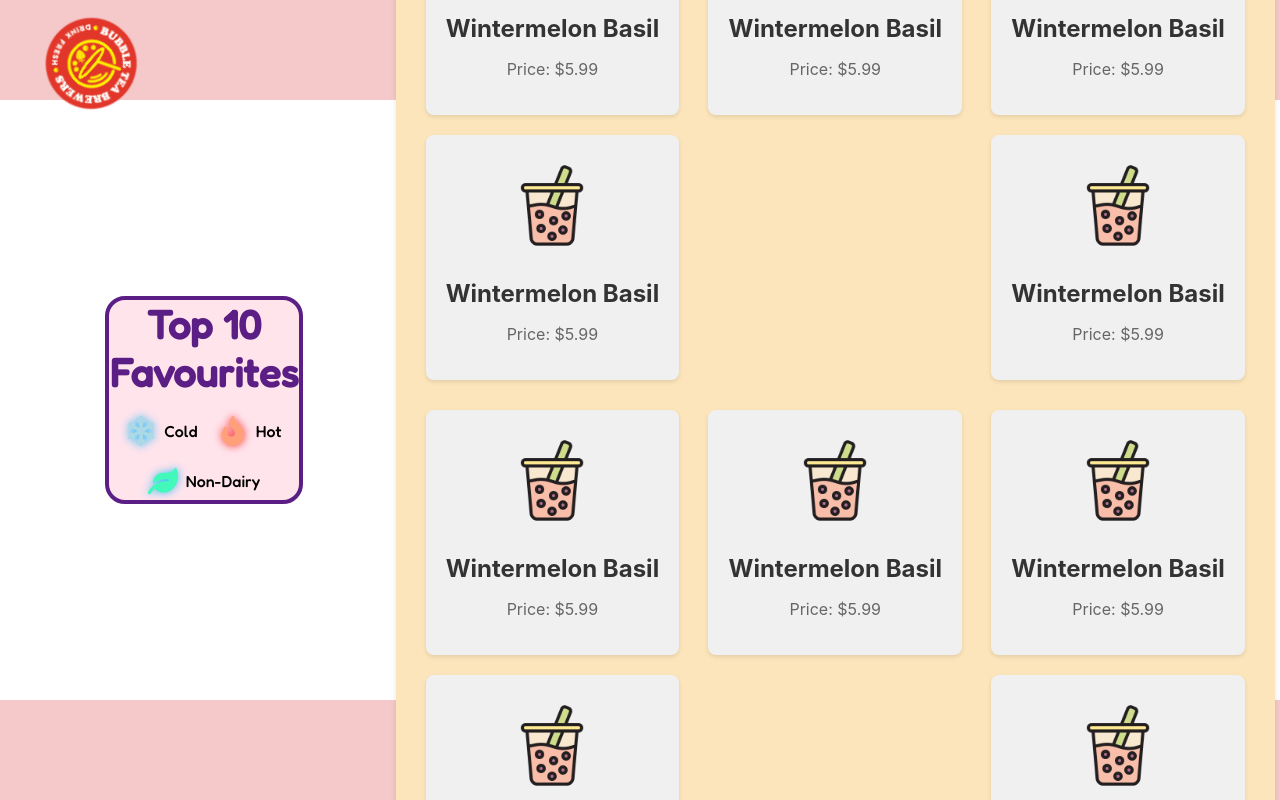
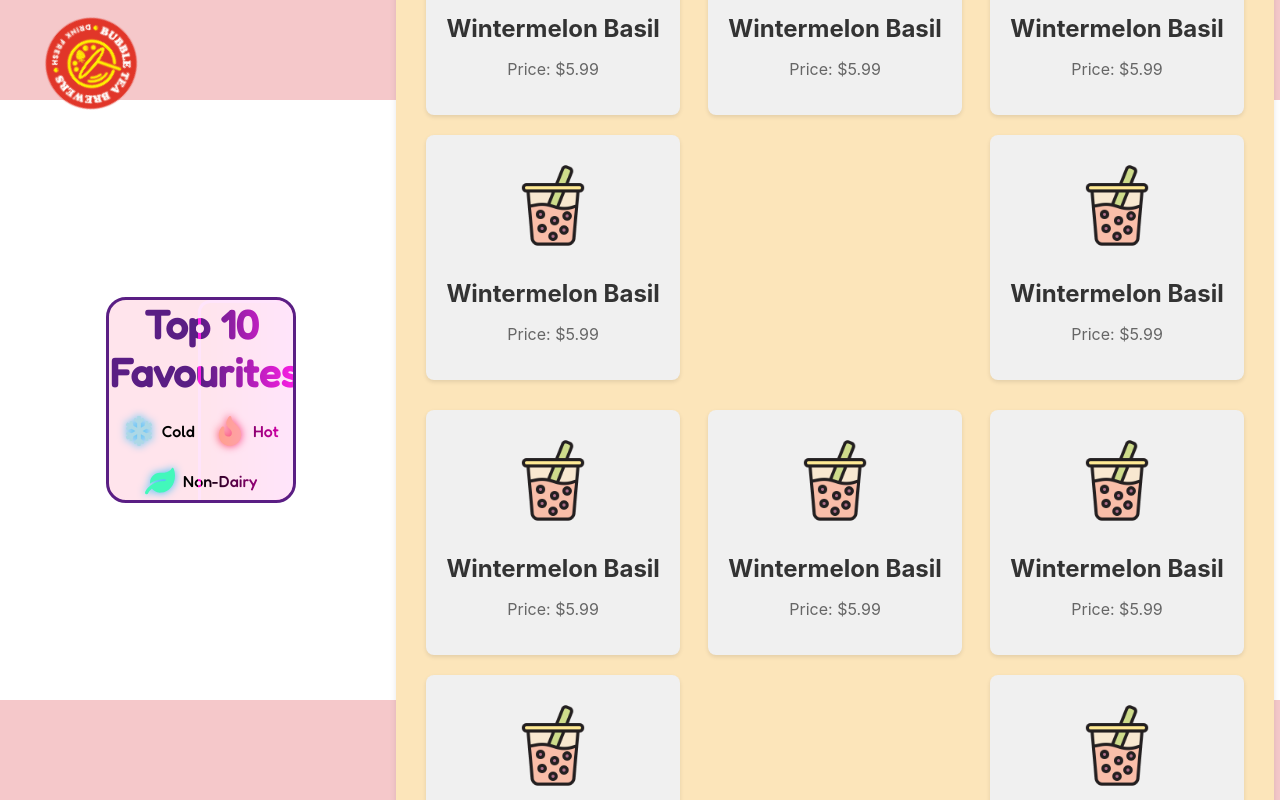
Before and after one commit to SleepOnFirewood/reactthings, a React (Create React App) app in the folder BubbleTeaMenu/main/myapp/: page / in a window 1280 px wide. Shown: the top 800 px of the page. Built offline with nearby package versions, Linux system fonts and the light colour scheme.

Commit message:
add neon effects

```diff
--- a/BubbleTeaMenu/main/myapp/src/component/LegendRow/LegendRow.css
+++ b/BubbleTeaMenu/main/myapp/src/component/LegendRow/LegendRow.css
@@ -12,6 +12,8 @@
     gap: 20px;
     border-color: #5a1e84;
 }
+
+
 
 .snowflake-blue {
     color: lightblue;
--- a/BubbleTeaMenu/main/myapp/src/component/Title/Title.css
+++ b/BubbleTeaMenu/main/myapp/src/component/Title/Title.css
@@ -9,6 +9,7 @@
     padding-left:100px;
     padding-right: 100px;
     font-family: 'Fredoka', sans-serif;
+    border-color: #5a1e84;
 
 }
 
@@ -18,7 +19,51 @@
     width: 800px;
     height: 200px;
     background-color: #ffe4ec;
-    border: 4px solid #5a1e84;
+    position: relative;
+    border-style: solid;
+    border-color:#5a1e84;
+    overflow: hidden;
+}
+
+.title-frame::before {
+    content: '';
+    position: absolute;
+    border-style: solid;
+    border-color: #ff00cc;
+    inset: 0;
+    top: 0;
+    width: 100%;
+    height: 100%;
+    padding: 4px;
+    border-radius:12px;
+    background: linear-gradient(
+        90deg,
+        transparent 0%,
+        #ff00cc 50%,
+        transparent 100%
+    );
+    animation: moveGlow 2s linear infinite;
+    z-index: 1;
+    pointer-events: none;
+    mix-blend-mode: screen;
+}
+
+.title-frame::after {
+    content: '';
+    position: absolute;
+    inset: 0;
+    border-radius: 12px;
+    box-shadow: 0 0 15px #8a3ae6, 0 0 25px #1100ff;
+    z-index: 0;
+}
+
+@keyframes moveGlow {
+    0% {
+        left: -100%
+    }
+    100% {
+        left: 100%;
+    }
 }
 
 .title-frame h2 {
```
